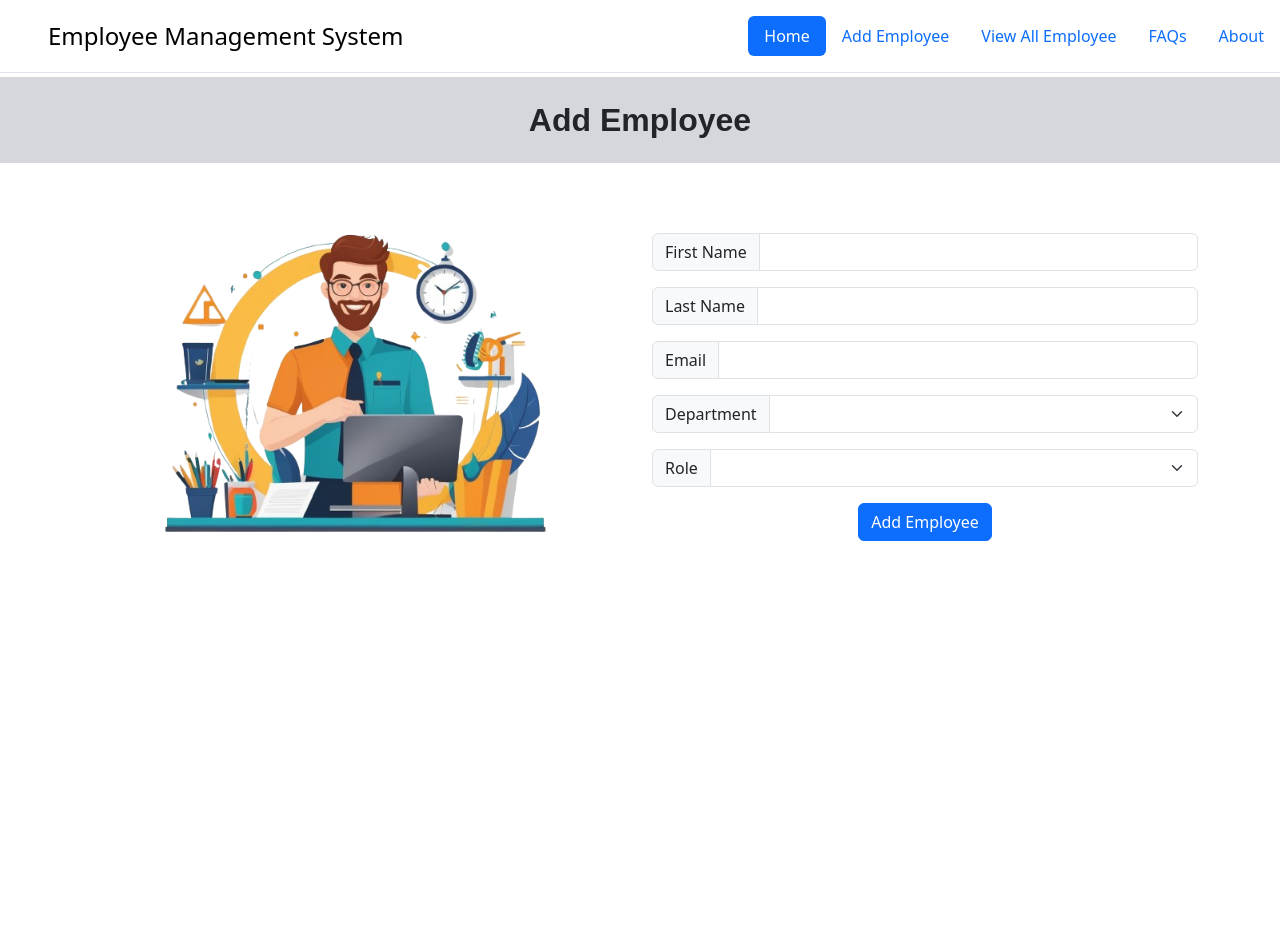
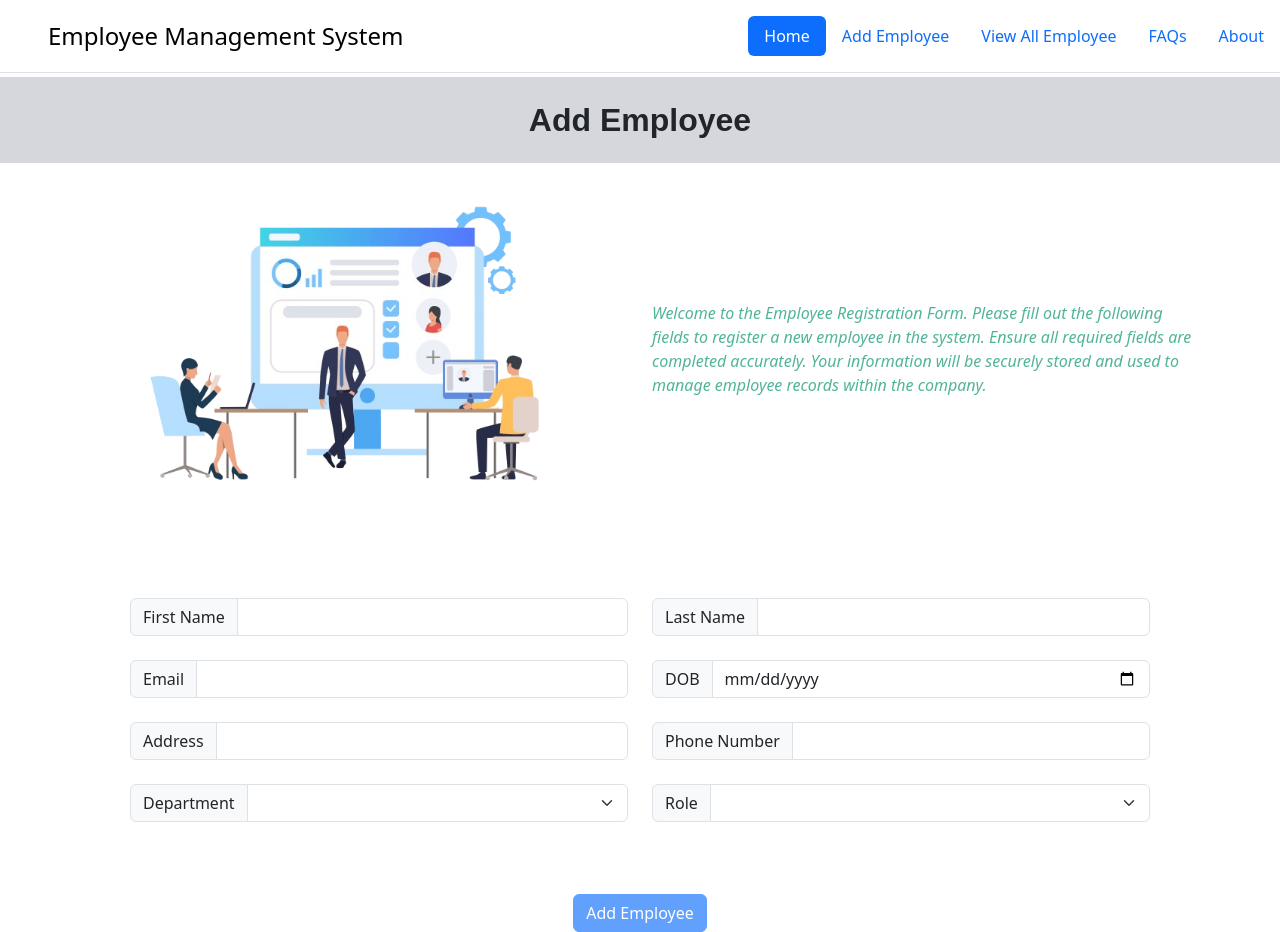
Before and after one commit to Gehan1226/employee--management-front-end, an Angular app: page /add-employee in a window 1280 px wide. Before the commit the page ends 800 px from the top, so only its background shows below. Built offline with nearby package versions, Linux system fonts and the light colour scheme.

Commit message:
add recative form validation to the manage-emp

```diff
--- a/angular.json
+++ b/angular.json
@@ -86,6 +86,7 @@
               "src/assets"
             ],
             "styles": [
+              "@angular/material/prebuilt-themes/indigo-pink.css",
               "src/styles.css"
             ],
             "scripts": []
--- a/package.json
+++ b/package.json
@@ -10,7 +10,6 @@
   },
   "private": true,
   "dependencies": {
-    "@angular/animations": "^17.3.0",
     "@angular/common": "^17.3.0",
     "@angular/compiler": "^17.3.0",
     "@angular/core": "^17.3.0",
--- a/src/app/app.config.ts
+++ b/src/app/app.config.ts
@@ -2,7 +2,8 @@ import { ApplicationConfig } from '@angular/core';
 import { provideRouter } from '@angular/router';
 
 import { routes } from './app.routes';
+import { provideAnimationsAsync } from '@angular/platform-browser/animations/async';
 
 export const appConfig: ApplicationConfig = {
-  providers: [provideRouter(routes)]
+  providers: [provideRouter(routes), provideAnimationsAsync()]
 };
--- a/src/app/page/manage-emp/manage-emp.component.css
+++ b/src/app/page/manage-emp/manage-emp.component.css
@@ -1,10 +1,37 @@
-.title-add-employee{
-    font-family: sans-serif;
-    background-color: rgb(213, 215, 220);
-    font-weight: 600;
+.title-add-employee {
+  font-family: sans-serif;
+  background-color: rgb(213, 215, 220);
+  font-weight: 600;
 }
 
-#add-emp-img{
-    max-width: 400px;
-    min-width: 250px;
+#add-emp-img {
+  max-width: 450px;
+  min-width: 250px;
 }
+
+
+.invalid-tooltip {
+  position: absolute;
+  top: -35px;
+  /* Position above the input box */
+  right: 0;
+  /* Align to the right corner of the input box */
+  background-color: #be515c;
+  /* Red background for error */
+  color: white;
+  padding: 5px 10px;
+  border-radius: 4px;
+  font-size: 0.875em;
+  z-index: 10;
+  /* Ensure it stays on top of other elements */
+}
+
+.input-group {
+  position: relative;
+  /* Make sure the tooltip is positioned relative to the input group */
+}
+
+
+#add-emp-p1 {
+  color: #50B498;
+}
--- a/src/app/page/manage-emp/manage-emp.component.html
+++ b/src/app/page/manage-emp/manage-emp.component.html
@@ -7,36 +7,66 @@
     <div class="row row-cols-md-2 row-cols-sm-1 d-flex align-items-center">
 
         <div class="col text-center">
-            <img src="../../../assets/images/add-emp-img.png"
-                alt="Add Employee Clipart" srcset="" id="add-emp-img" class="w-75">
+            <img src="../../../assets/images/emp-reg.png" alt="Add Employee Clipart" srcset="" id="add-emp-img">
         </div>
 
+        <div class="col-12 g-4">
+            <p id="add-emp-p1"><i>Welcome to the Employee Registration Form. Please fill out the following fields to
+                    register a new
+                    employee in the system. Ensure all required fields are completed accurately. Your information will
+                    be
+                    securely stored and used to manage employee records within the company.</i></p>
+        </div>
+
+    </div>
+
+    <form [formGroup]="employeeForm" class="row row-cols-md-2 row-cols-sm-1 mt-5 p-5">
+
         <div class="col-12">
-            <div class="input-group mb-3">
+
+            <div class="input-group mb-4">
                 <span class="input-group-text" id="basic-addon1">First Name</span>
 
-                <input type="text" class="form-control" aria-label="Username" aria-describedby="basic-addon1"
-                    [(ngModel)]="employeeObj.firstName">
+                <input type="text" class="form-control" aria-label="FirstName" aria-describedby="basic-addon1"
+                    formControlName="firstName"
+                    [ngClass]="{'is-invalid': getControl('firstName')?.invalid && getControl('firstName')?.touched}">
+
+                <div *ngIf="getControl('firstName')?.invalid && getControl('firstName')?.touched"
+                    class="invalid-tooltip">
+                    First Name is required.
+                </div>
             </div>
 
-            <div class="input-group mb-3">
-                <span class="input-group-text" id="basic-addon1">Last Name</span>
+            <div class="input-group mb-4">
+                <span class="input-group-text" id="basic-addon1">Email </span>
 
-                <input type="text" class="form-control" aria-label="Username" aria-describedby="basic-addon1"
-                    [(ngModel)]="employeeObj.lastName">
+                <input type="email" class="form-control" aria-label="email" aria-describedby="basic-addon2"
+                    formControlName="email"
+                    [ngClass]="{'is-invalid':  getControl('email')?.invalid && getControl('email')?.touched}">
+
+                <div *ngIf="getControl('email')?.invalid && getControl('email')?.touched" class="invalid-tooltip">
+                    Email is required.
+                </div>
             </div>
 
-            <div class="input-group mb-3">
-                <span class="input-group-text" id="basic-addon1">Email </span>
+            <div class="input-group mb-4">
+                <span class="input-group-text" id="basic-addon1">Address</span>
 
-                <input type="text" class="form-control" aria-label="Recipient's username"
-                    aria-describedby="basic-addon2" [(ngModel)]="employeeObj.email">
+                <input type="text" class="form-control" aria-label="Address" aria-describedby="basic-addon1"
+                    formControlName="address"
+                    [ngClass]="{'is-invalid':  getControl('address')?.invalid && getControl('address')?.touched}">
+
+                <div *ngIf="getControl('address')?.invalid && getControl('address')?.touched" class="invalid-tooltip">
+                    Address is required.
+                </div>
             </div>
 
-            <div class="input-group mb-3">
+            <div class="input-group mb-4">
                 <label class="input-group-text" for="inputGroupSelect01">Department</label>
 
-                <select class="form-select" id="inputGroupSelect01" required [(ngModel)]="employeeObj.departmentId">
+                <select class="form-select" id="inputGroupSelect01" required formControlName="departmentId"
+                    [ngClass]="{'is-invalid':  getControl('departmentId')?.invalid && getControl('departmentId')?.touched}">
+
                     <option value="No Department">No Department</option>
                     <option value="Product Development">Product Development</option>
                     <option value="Project Management">Project Management</option>
@@ -48,12 +78,67 @@
                     <option value="Legal and Compliance">Legal and Compliance</option>
                     <option value="Administration and Operations">Administration and Operations</option>
                     <option value="Product Management">Product Management</option>
+
                 </select>
+
+                <div *ngIf="getControl('departmentId')?.invalid && getControl('departmentId')?.touched"
+                    class="invalid-tooltip">
+                    Department is required.
+                </div>
+            </div>
+
+        </div>
+
+        <div class="col-12">
+
+            <div class="input-group mb-4">
+                <span class="input-group-text" id="basic-addon1">Last Name</span>
+
+                <input type="text" class="form-control" aria-label="lastName" aria-describedby="basic-addon1"
+                    formControlName="lastName"
+                    [ngClass]="{'is-invalid':  getControl('lastName')?.invalid && getControl('lastName')?.touched}">
+
+                <div *ngIf="getControl('lastName')?.invalid && getControl('lastName')?.touched" class="invalid-tooltip">
+                    Last Name is required.
+                </div>
+            </div>
+
+            <div class="input-group mb-4">
+                <span class="input-group-text" id="basic-addon1">DOB</span>
+
+                <input type="date" class="form-control" aria-label="DOB" aria-describedby="basic-addon1"
+                    formControlName="dob"
+                    [ngClass]="{'is-invalid':  getControl('dob')?.invalid && getControl('dob')?.touched}">
+
+                <div *ngIf="getControl('dob')?.invalid && getControl('dob')?.touched" class="invalid-tooltip">
+                    Birthday is required.
+                </div>
+            </div>
+
+            <div class="input-group mb-4">
+                <span class="input-group-text" id="basic-addon1">Phone Number</span>
+
+                <input type="text" class="form-control" aria-label="Address" aria-describedby="basic-addon1"
+                    formControlName="phoneNumber"
+                    [ngClass]="{'is-invalid': getControl('phoneNumber')?.invalid && getControl('phoneNumber')?.touched}">
+
+                    <div *ngIf="getControl('phoneNumber')?.invalid && getControl('phoneNumber')?.touched" class="invalid-tooltip">
+                        <div *ngIf="getControl('phoneNumber')?.errors?.['required']">
+                          Phone number is required.
+                        </div>
+                        <div *ngIf="getControl('phoneNumber')?.errors?.['pattern']">
+                          Invalid phone number.
+                        </div>
+                      </div>
+
             </div>
 
             <div class="input-group mb-3">
                 <label class="input-group-text" for="inputGroupSelect01">Role</label>
-                <select class="form-select" id="inputGroupSelect01" required [(ngModel)]="employeeObj.roleId">
+
+                <select class="form-select" id="inputGroupSelect01" required formControlName="roleId"
+                    [ngClass]="{'is-invalid':  getControl('roleId')?.invalid && getControl('roleId')?.touched}">
+
                     <option value="No Role">No Role</option>
                     <option value="Software Developer/Engineer">Software Developer/Engineer</option>
                     <option value="Quality Assurance (QA)">Quality Assurance (QA)</option>
@@ -75,14 +160,20 @@
                     <option value="Administrative Assistant">Administrative Assistant</option>
                     <option value="Product Manager">Product Manager</option>
                     <option value="Product Analyst">Product Analyst</option>
+
                 </select>
+
+                <div *ngIf="getControl('roleId')?.invalid && getControl('roleId')?.touched" class="invalid-tooltip">
+                    Role is required.
+                </div>
             </div>
 
-            <div class="d-flex justify-content-center">
-                <button type="button" class="btn btn-primary" (click)="addEmployee()">Add Employee</button>
-            </div>
         </div>
 
+    </form>
+
+    <div class="d-flex justify-content-center">
+        <button type="button" class="btn btn-primary" (click)="addEmployee()" [disabled]="employeeForm.invalid">Add Employee</button>
     </div>
 
 </div>
--- a/src/app/page/manage-emp/manage-emp.component.ts
+++ b/src/app/page/manage-emp/manage-emp.component.ts
@@ -1,48 +1,58 @@
 import { CommonModule } from '@angular/common';
 import { HttpClient, HttpClientModule } from '@angular/common/http';
 import { Component } from '@angular/core';
-import { FormsModule } from '@angular/forms';
+import { AbstractControl, FormControl, FormGroup, FormsModule, ReactiveFormsModule, Validators } from '@angular/forms';
 import Swal from 'sweetalert2';
 import { NavComponent } from '../../common/nav/nav.component';
+
 
 @Component({
   selector: 'app-manage-emp',
   standalone: true,
-  imports: [FormsModule, HttpClientModule, CommonModule,NavComponent],
+  imports: [FormsModule, HttpClientModule, CommonModule, NavComponent, ReactiveFormsModule],
   templateUrl: './manage-emp.component.html',
   styleUrl: './manage-emp.component.css'
 })
 export class ManageEmpComponent {
 
-  constructor(private http : HttpClient){}
+  public employeeForm: FormGroup;
 
-  public employeeObj = {
-    firstName :undefined,
-    lastName : undefined,
-    email : undefined,
-    departmentId : undefined,
-    roleId : undefined
-  };
+  constructor(private http: HttpClient) {
+    this.employeeForm = new FormGroup({
+      firstName: new FormControl('', [Validators.required]),
+      lastName: new FormControl('', [Validators.required]),
+      email: new FormControl('', [Validators.required, Validators.email]),
+      dob: new FormControl('', [Validators.required]),
+      address: new FormControl('', [Validators.required]),
+      phoneNumber: new FormControl('', [Validators.required, Validators.pattern(/^(\+94\d{9}|0\d{9})$/)]),
+      departmentId: new FormControl('', [Validators.required]),
+      roleId: new FormControl('', [Validators.required])
+    });
+  }
 
-  addEmployee(){
-    this.http.post("http://localhost:8080/emp-controller/add-employee",this.employeeObj).subscribe(
+  addEmployee() {
+    console.log('Employee added', this.employeeForm);
+    this.http.post("http://localhost:8080/emp-controller/add-employee",this.employeeForm.value).subscribe(
       (data) =>{
         Swal.fire({
           title: "Employed added!",
           text: "Employee Saved to Database",
           icon: "success"
         });
-        this.clearEmployee();
+        this.employeeForm.reset();
       }
     );
+    if (this.employeeForm.invalid) {
+      Object.keys(this.employeeForm.controls).forEach(field => {
+        const control = this.employeeForm.get(field);
+        control?.markAsTouched({ onlySelf: true });
+      });
+      return;
+    }
   };
 
-  clearEmployee(){
-    this.employeeObj.firstName = undefined;
-    this.employeeObj.lastName = undefined;
-    this.employeeObj.email = undefined;
-    this.employeeObj.departmentId = undefined;
-    this.employeeObj.roleId = undefined;
+  getControl(controlName: string): AbstractControl | null {
+    return this.employeeForm.get(controlName);
   }
 
 }
--- a/src/index.html
+++ b/src/index.html
@@ -6,8 +6,10 @@
   <base href="/">
   <meta name="viewport" content="width=device-width, initial-scale=1">
   <link rel="icon" type="image/x-icon" href="favicon.ico">
+  <link href="https://fonts.googleapis.com/css2?family=Roboto:wght@300;400;500&display=swap" rel="stylesheet">
+  <link href="https://fonts.googleapis.com/icon?family=Material+Icons" rel="stylesheet">
 </head>
-<body>
+<body class="mat-typography">
   <app-root></app-root>
 </body>
 </html>
--- a/src/styles.css
+++ b/src/styles.css
@@ -1 +1,4 @@
 /* You can add global styles to this file, and also import other style files */
+
+html, body { height: 100%; }
+body { margin: 0; font-family: Roboto, "Helvetica Neue", sans-serif; }
```
Also changed, not shown: src/assets/images/emp-reg.png (added), 1 other file (tests, documents, lock files or other folders).
